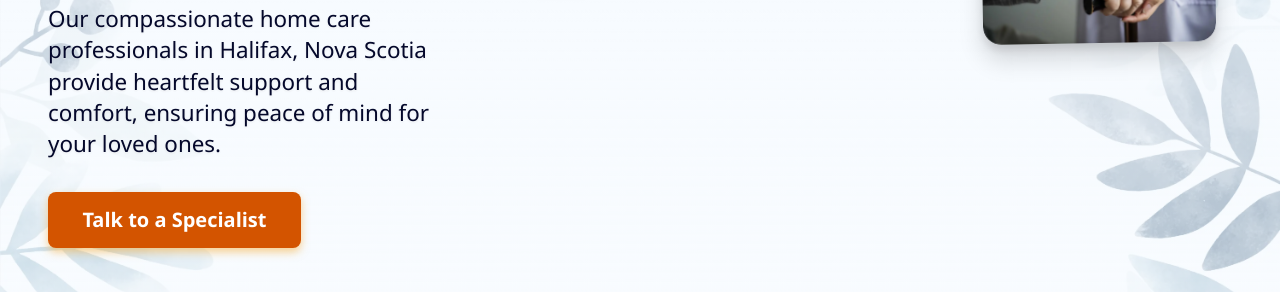
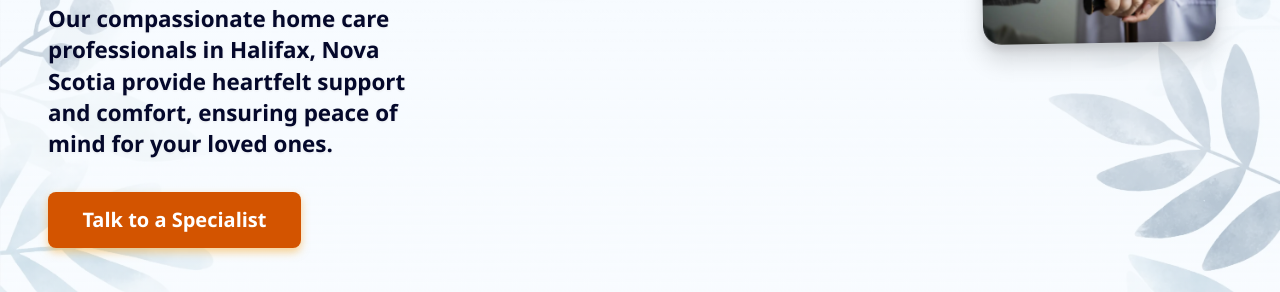
Before and after one commit to gouthamkrishna404/CareKind, a plain HTML site: page index.html in a window 1280 px wide. Shown: the part 512-804 px from the top of the page. Drawn offline with Linux system fonts and the light colour scheme.

Commit message:
Update index.html

```diff
--- a/index.html
+++ b/index.html
@@ -348,10 +348,10 @@
           Soulful care,<br />
           right at home
         </h1>
-        <p class="subtext">
+        <h2 class="subtext">
           Our compassionate home care professionals in Halifax, Nova Scotia provide heartfelt support and comfort,
           ensuring peace of mind for your loved ones.
-        </p>
+        </h2>
         <a href="tel:9029791445" class="cta-button" aria-label="Talk to a Specialist by phone">Talk to a Specialist</a>
       </div>
       <div class="hero-images">
```
